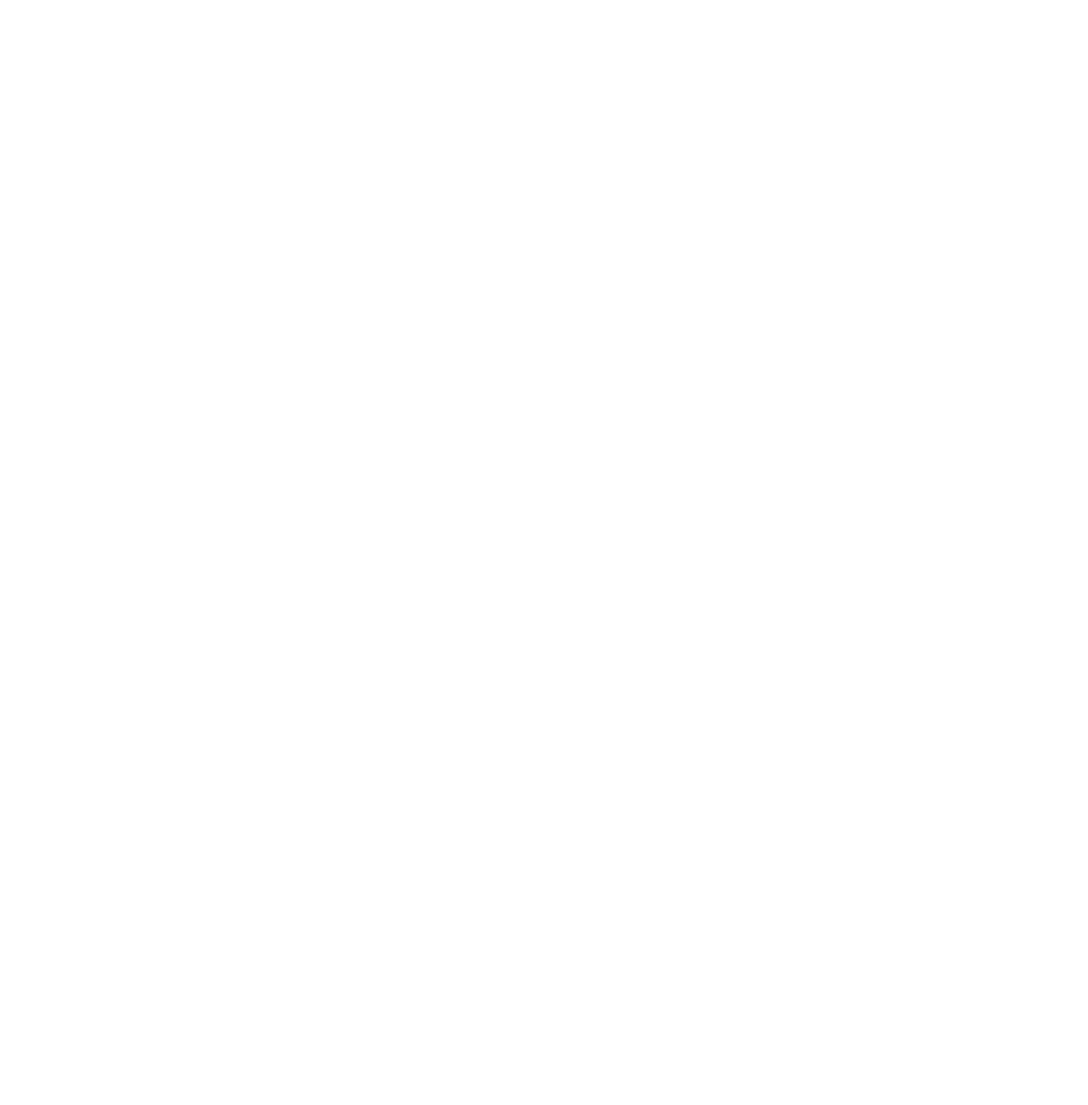
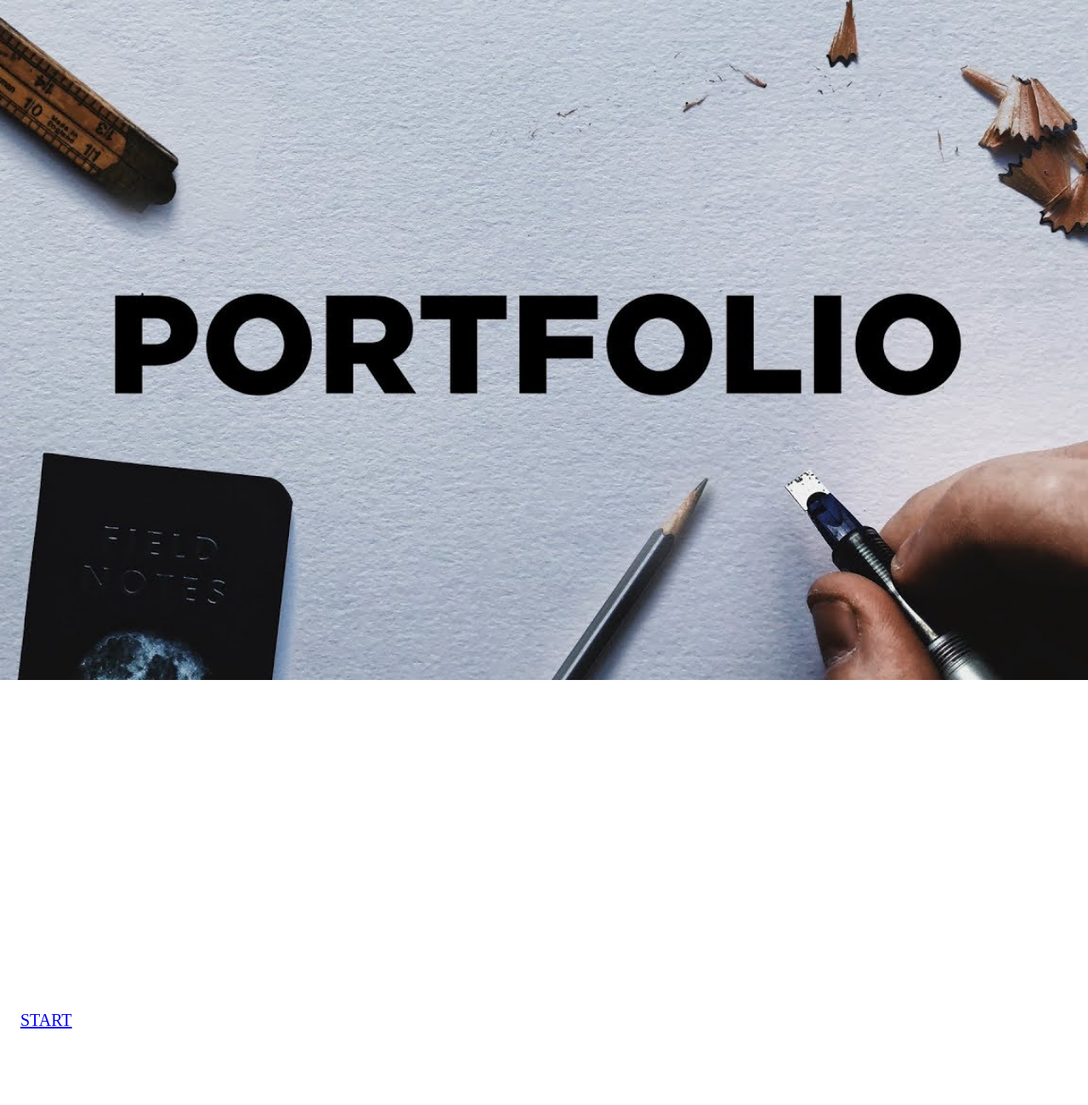
Before and after one commit to IvkoJek/flexbox-lection, a plain HTML site: page app/index.html in a window 1280 px wide. Shown: the top 1300 px of the page at 85% size. Before the commit the page ends 800 px from the top, so only its background shows below. Drawn offline with nearby package versions, Linux system fonts and the light colour scheme.

Commit message:
added start and nav screens

```diff
--- a/app/index.html
+++ b/app/index.html
@@ -9,6 +9,18 @@
     <link rel="stylesheet" href="./styles.css">
   </head>
   <body>
+    <section class="app__section startscreen" id="start"></section>
+    <section class="app__section nav">
+      <nav class="nav-list">
+        <a href="#start">start</a>
+      </nav>
+    </section>
 
+    <section class="app__section general">
+      <div class="general__content">
+        <div class="general__personal"></div>
+        <div class="general__desc"></div>
+      </div>
+    </section>
   </body>
 </html>
--- a/app/styles.css
+++ b/app/styles.css
@@ -1,3 +1,30 @@
 *, *:before, *:after { box-sizing: border-box }
 html { scroll-behavior: smooth }
 html, body { height: 100% }
+
+.app__section {
+    height: 100vh;
+}
+
+.app__section:nth-child(odd) {
+    background-color: #F0F0F0;
+}
+
+.startscreen {
+    background-image: url("./assets/portfolio.jpg");
+    background-position: center;
+    background-size: cover;
+}
+
+.nav {
+    display: flex;
+    align-items: center;
+    padding: 24px;
+}
+
+.nav-list {
+    flex-basis: 250px;
+    color: #000;
+    text-transform: uppercase;
+    font-size: 20px;
+}
```
